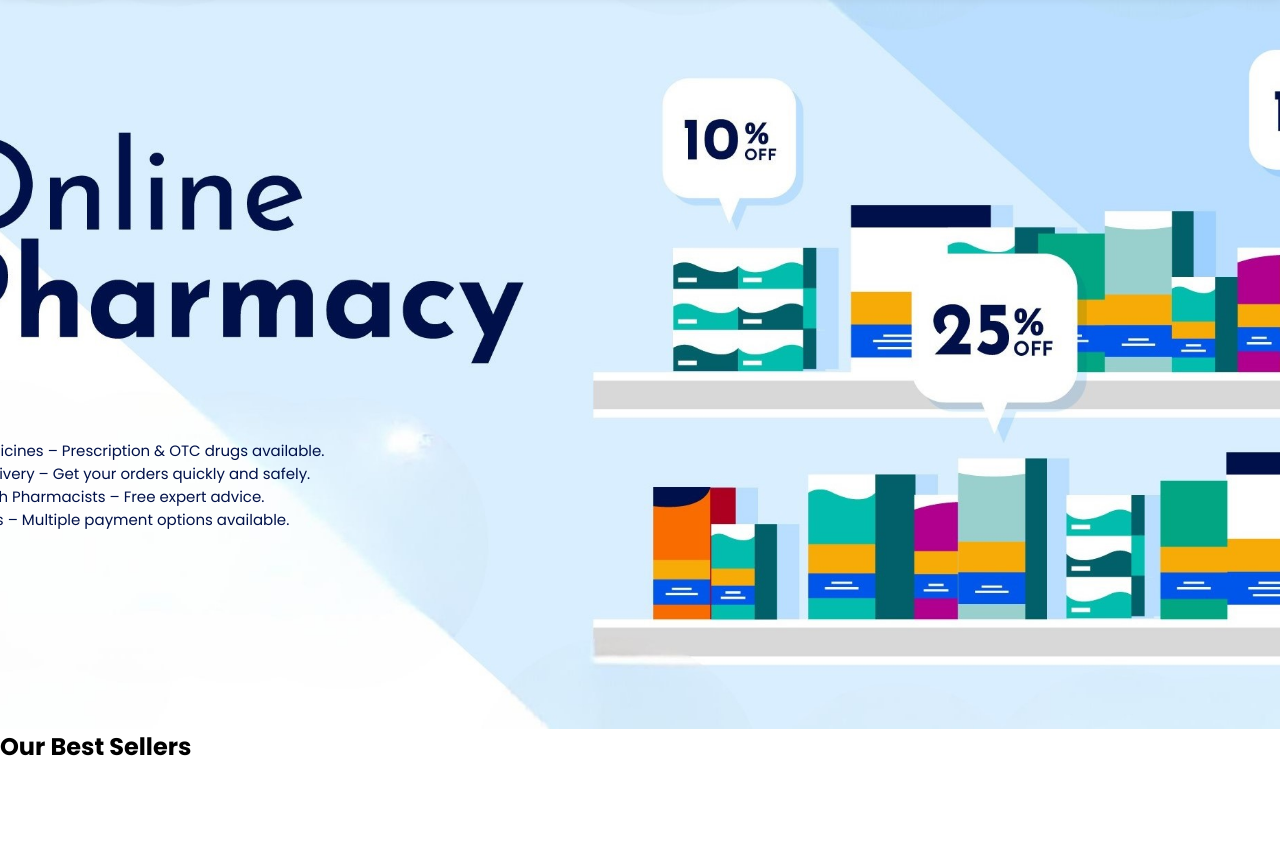
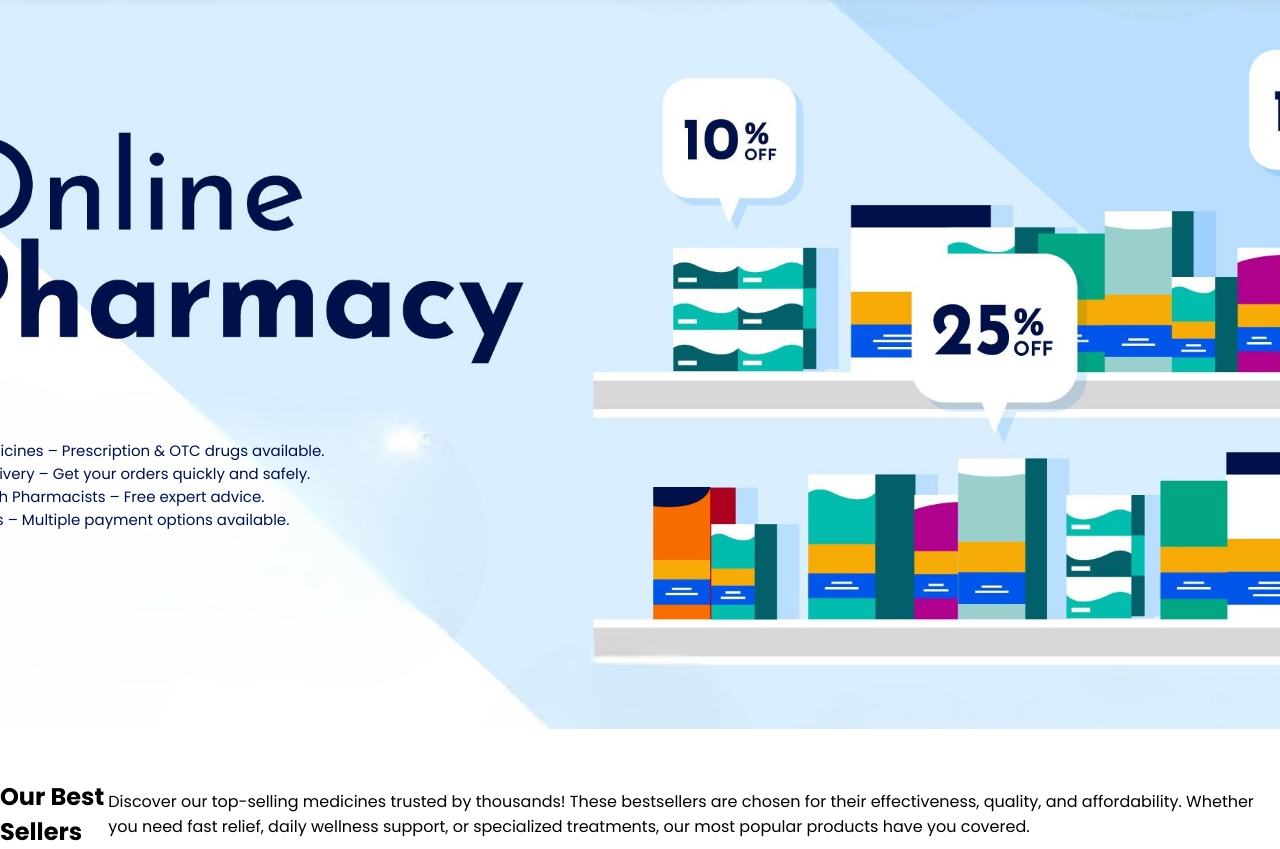
Before and after one commit to Mofiz-Usmani/Intermediate-Level-Projectss, a website: page index.html in a window 1280 px wide. Shown: the part 71-920 px from the top of the page. Before the commit the page ends 835 px from the top, so only its background shows below. Drawn offline with Linux system fonts and the light colour scheme.

Commit message:
Auto commit

```diff
--- a/index.html
+++ b/index.html
@@ -29,9 +29,12 @@
             Fast & Secure Delivery – Get your orders quickly and safely.<br>
             Consult with Pharmacists – Free expert advice.<br>
             Easy Payments – Multiple payment options available.</div>
-    </div>
+    </div><br><br>
 
     <div class="best">
         <h2>Our Best Sellers</h2>
+        <div class="best-text">
+            <p>Discover our top-selling medicines trusted by thousands! These bestsellers are chosen for their effectiveness, quality, and affordability. Whether you need fast relief, daily wellness support, or specialized treatments, our most popular products have you covered.</p>
+        </div>
     </div>
 </body>
--- a/style.css
+++ b/style.css
@@ -91,3 +91,9 @@
     background-color: rgb(0, 17, 73);
     color: white;
   }
+
+  .best {
+    display: flex;
+    justify-content: center;
+    align-items: center;
+  }
```
